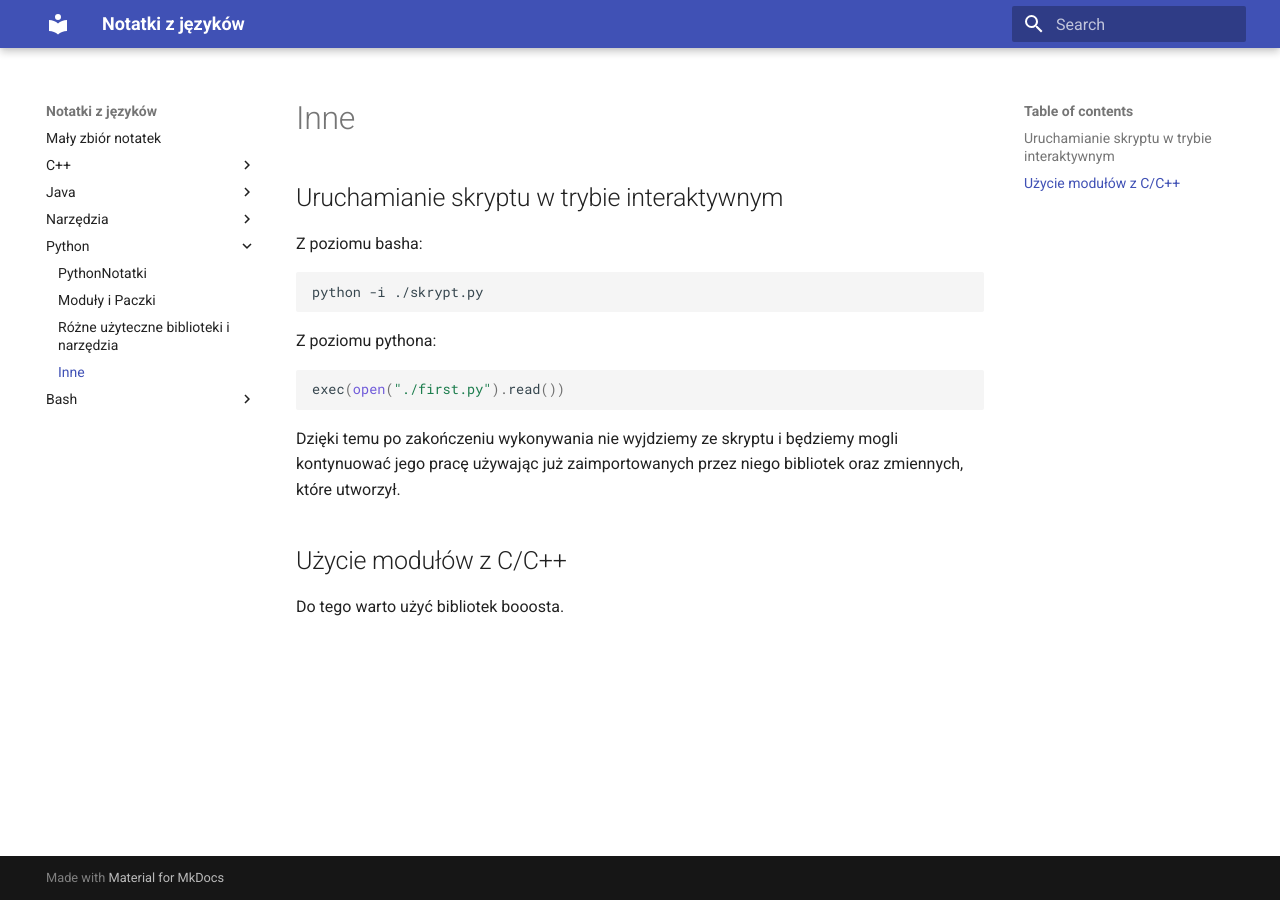
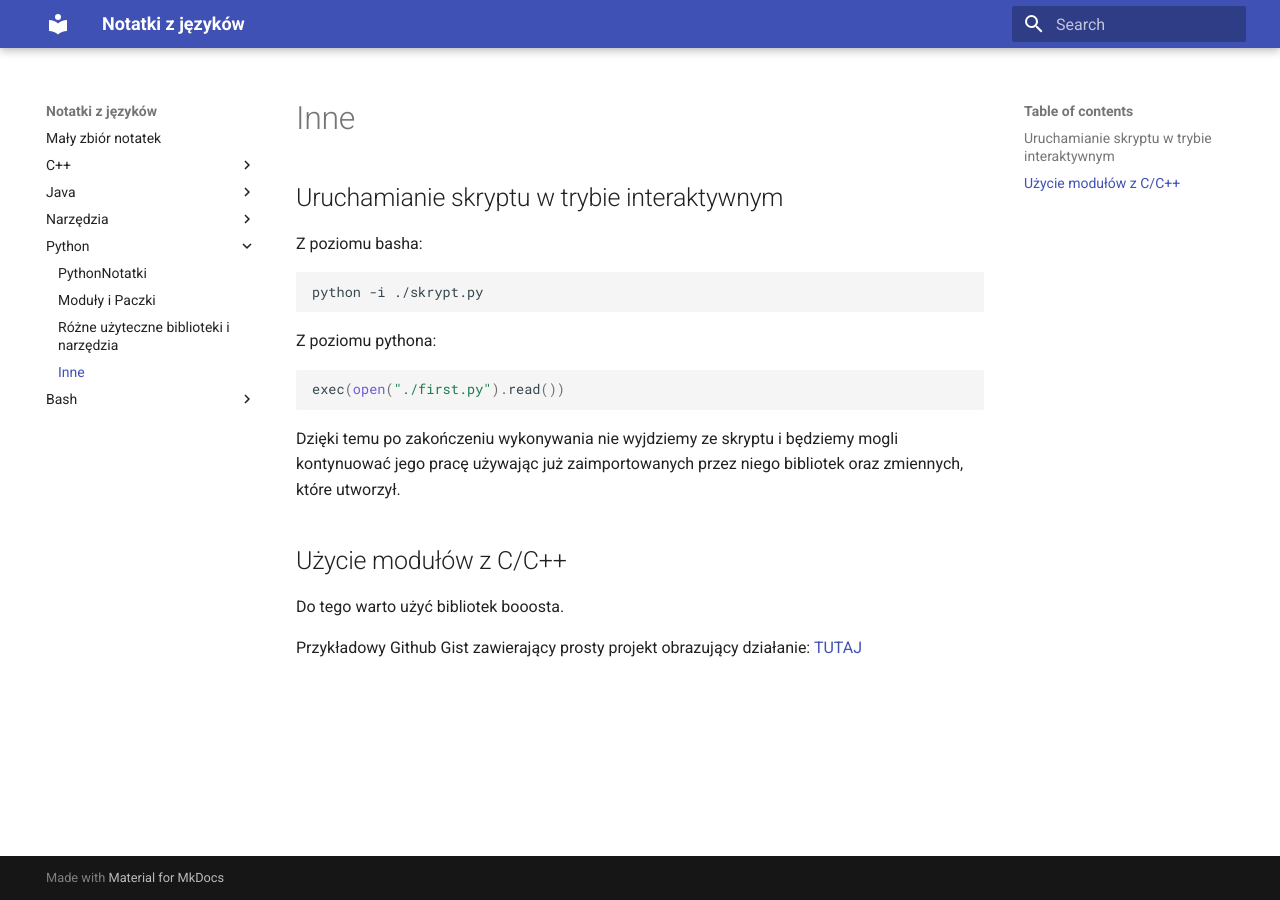
Before and after one commit to pktiuk/notatki_z_jezykow, an MkDocs documentation site: the page built from docs/Python/5_inne.md, in a window 1280 px wide. Built offline with MkDocs 1.6.1 and Material for MkDocs 9.7.7, drawn with Linux system fonts in a browser that asks for light colours.

Commit message:
Dodanie gista

```diff
--- a/docs/Python/5_inne.md
+++ b/docs/Python/5_inne.md
@@ -18,3 +18,5 @@ Dzięki temu po zakończeniu wykonywania nie wyjdziemy ze skryptu i będziemy mo
 ## Użycie modułów z C/C++
 
 Do tego warto użyć bibliotek booosta.
+
+Przykładowy Github Gist zawierający prosty projekt obrazujący działanie: [TUTAJ](https://gist.github.com/pktiuk/2136eeefaf4271510d82e59f90c904ce)
```
